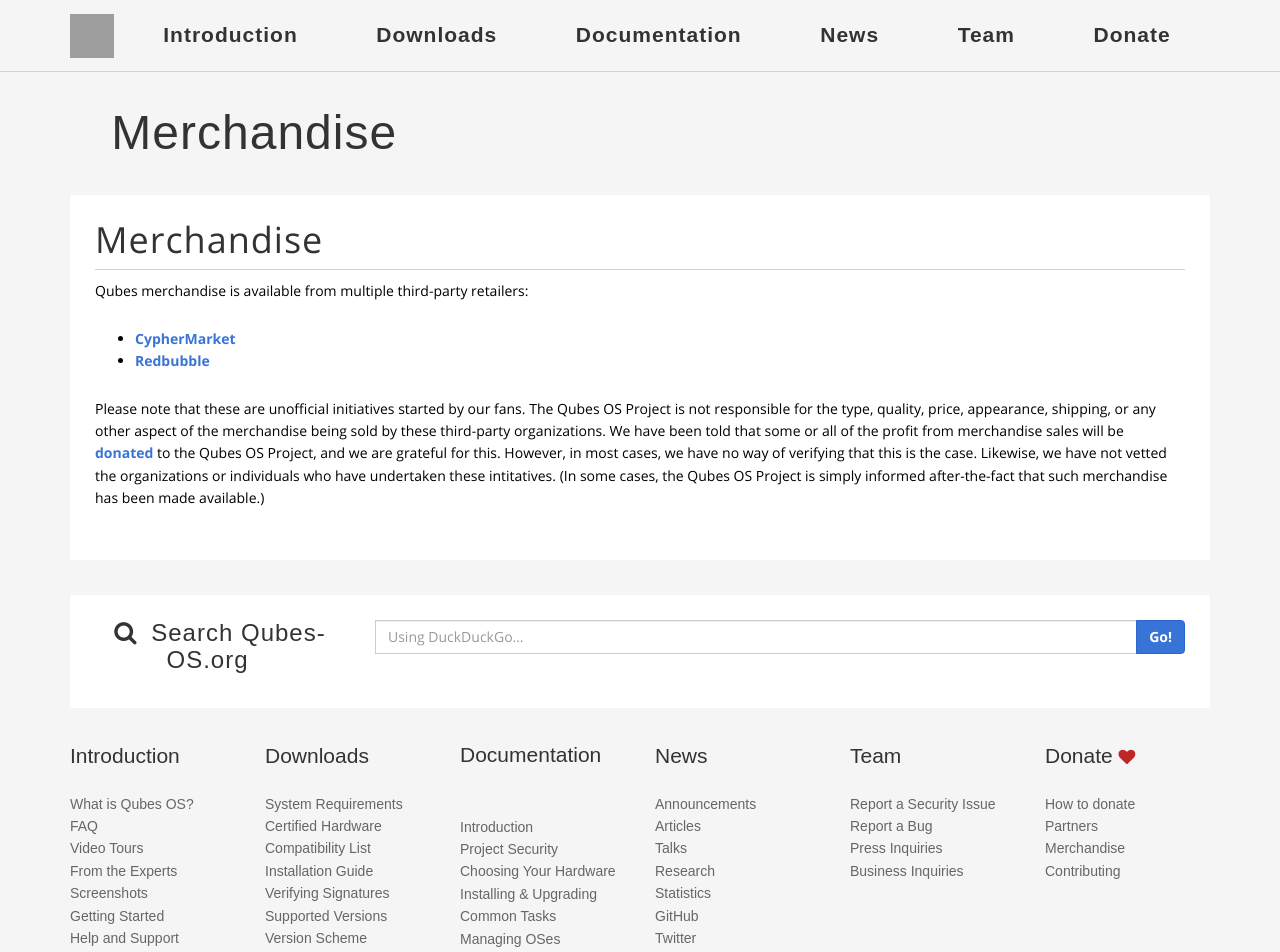
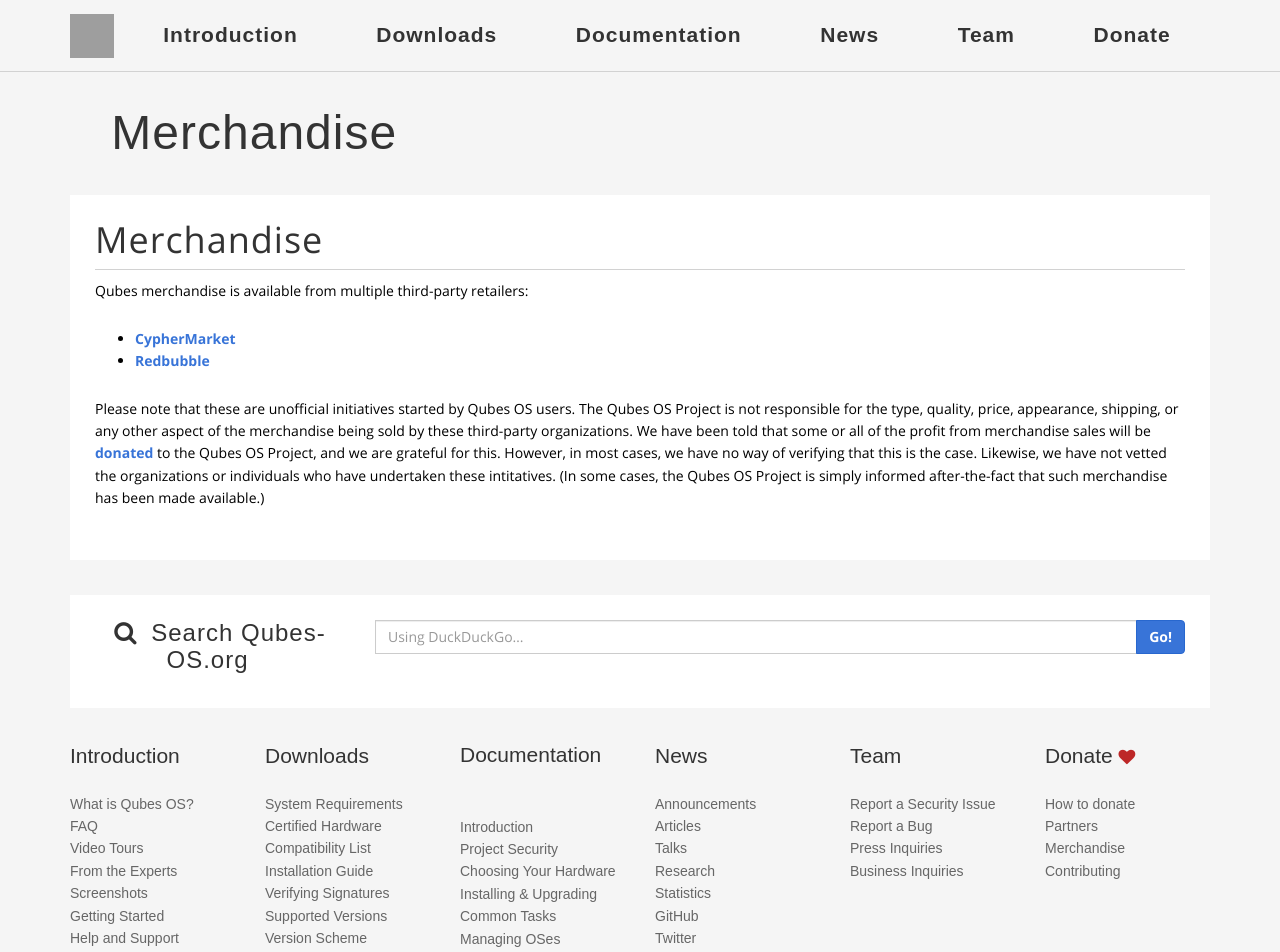
Before and after one commit to QubesOS/qubesos.github.io, a Jekyll site: the page built from pages/merchandise.md, in a window 1280 px wide. Shown: the top 952 px of the page. Built offline with Jekyll 4.4.1, drawn with Linux system fonts in a browser that asks for light colours; some web fonts are replaced; grey boxes are pictures that could not be loaded.

Commit message:
"our fans" -> "Qubes OS users"

```diff
--- a/pages/merchandise.md
+++ b/pages/merchandise.md
@@ -11,7 +11,7 @@ Qubes merchandise is available from multiple third-party retailers:
  - [CypherMarket]
  - [Redbubble]
 
-Please note that these are unofficial initiatives started by our fans.
+Please note that these are unofficial initiatives started by Qubes OS users.
 The Qubes OS Project is not responsible for the type, quality, price, appearance, shipping, or any other aspect of the merchandise being sold by these third-party organizations.
 We have been told that some or all of the profit from merchandise sales will be [donated] to the Qubes OS Project, and we are grateful for this.
 However, in most cases, we have no way of verifying that this is the case.
```
